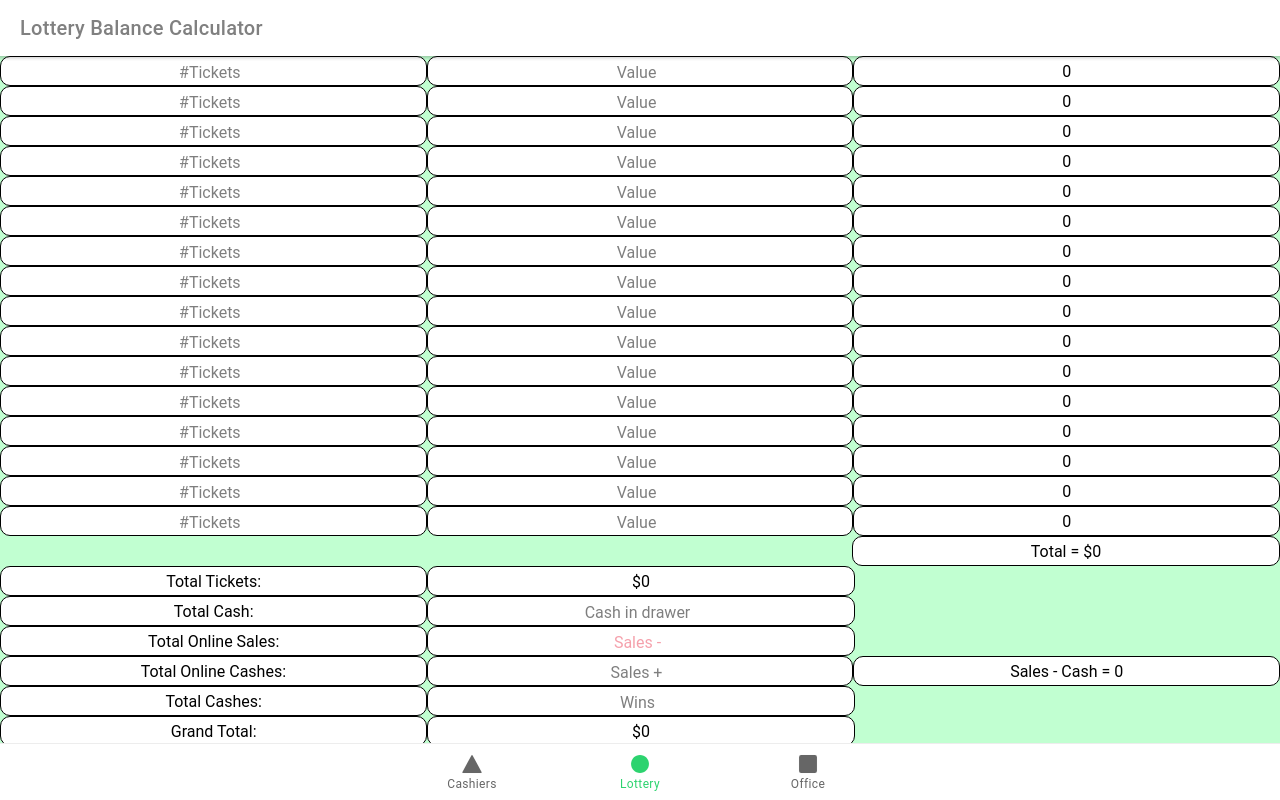
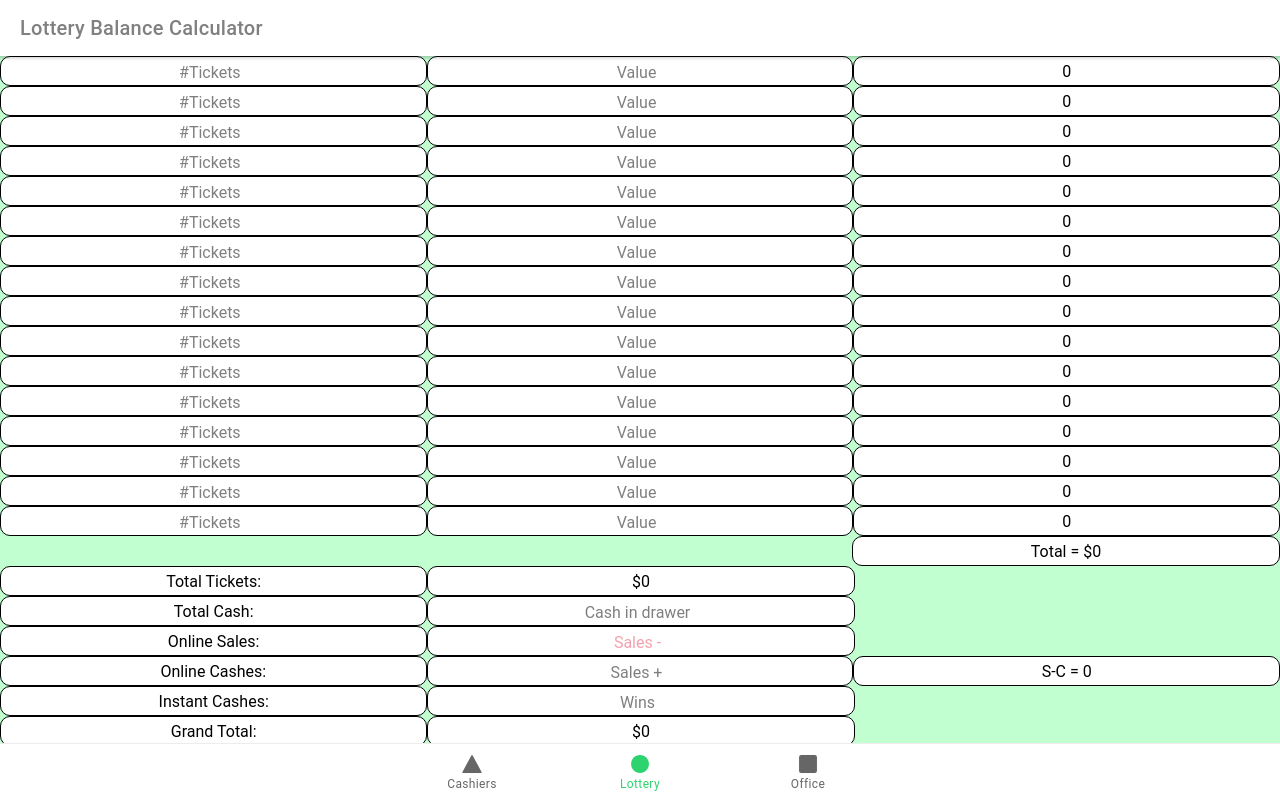
Before and after one commit to mp17017/scheduling-application, a React (Create React App) app: page /tab2 in a window 1280 px wide. Built offline with nearby package versions, Linux system fonts and the light colour scheme.

Commit message:
version 0.17, Minor fix for lottery tab.

```diff
--- a/src/pages/Tab2.tsx
+++ b/src/pages/Tab2.tsx
@@ -147,17 +147,17 @@ const Tab2: React.FC = () => {
            <IonCol ></IonCol>
            </IonRow>
         <IonRow>
-        <IonCol class='col'>Total Online Sales: </IonCol>
+        <IonCol class='col'>Online Sales: </IonCol>
            <IonCol class='col'><IonInput class='input2' type="number" color="danger" placeholder="Sales -" onIonChange={(e) => uCount(2, parseInt(e.detail.value!, 10)) } ></IonInput></IonCol>
            <IonCol ></IonCol>
            </IonRow>
         <IonRow>
-        <IonCol class='col'>Total Online Cashes:</IonCol>
+        <IonCol class='col'>Online Cashes:</IonCol>
            <IonCol class='col'><IonInput class='input2' type="number" placeholder="Sales +" onIonChange={(e) => uCount(3, parseInt(e.detail.value!, 10)) } ></IonInput></IonCol>
-           <IonCol class='col'> Sales - Cash = {UCState[2]-UCState[3]}</IonCol>
+           <IonCol class='col'> S-C = {UCState[2]-UCState[3]}</IonCol>
            </IonRow>
         <IonRow>
-        <IonCol class='col'>Total Cashes:</IonCol>
+        <IonCol class='col'>Instant Cashes:</IonCol>
            <IonCol class='col'><IonInput class='input2' type="number" placeholder="Wins" onIonChange={(e) => uCount(4, parseInt(e.detail.value!, 10)) } ></IonInput></IonCol>
            <IonCol ></IonCol>
            </IonRow>
```
